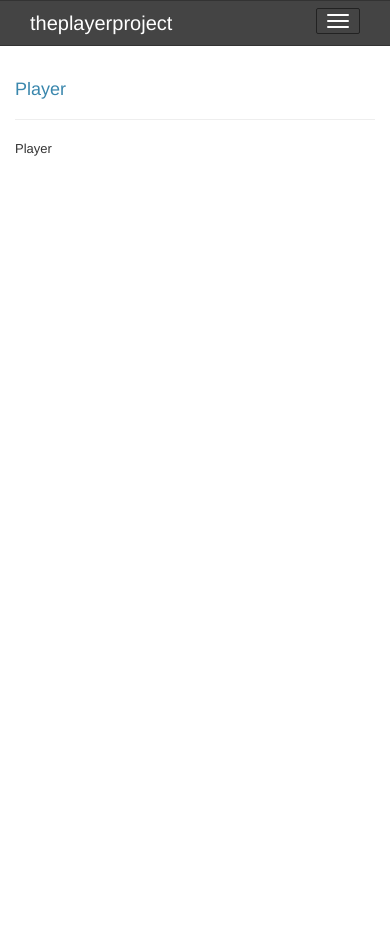
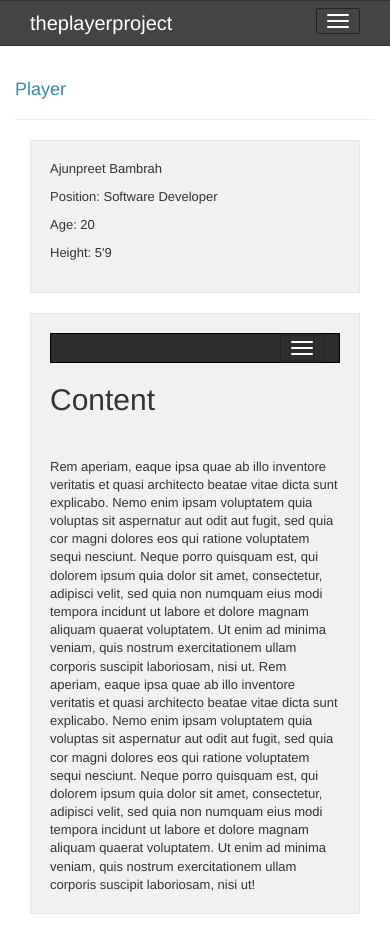
Before and after one commit to kirushanths/playerproject-django, a Django app: template playerproject/playerproject/apps/templates/dashboard/player.html in a window 390 px wide. Before the commit the page ends 156 px from the top, so only its background shows below. Run offline with Django 3.2, Linux system fonts and the light colour scheme; the template is opened without the code that fills it, so the values that code supplies are empty; some libraries are stand-ins or nearby versions.

Commit message:
Layout for Players Page

```diff
--- a/playerproject/playerproject/apps/dashboard/models/record.py
+++ b/playerproject/playerproject/apps/dashboard/models/record.py
@@ -11,6 +11,7 @@ from playerproject.apps.accounts.models import PPUser, PPUserContactInfo
 class PPUserRecord (BaseModel):
     first_name = models.CharField(_('first name'), max_length=50, null=True, blank=True)
     last_name = models.CharField(_('last name'), max_length=50, null=True, blank=True)
+    birthday = models.DateField(null=True, blank=True)
 
     contact_info = models.ForeignKey(
         PPUserContactInfo,
--- a/playerproject/playerproject/apps/dashboard/models/stats.py
+++ b/playerproject/playerproject/apps/dashboard/models/stats.py
@@ -10,6 +10,9 @@ from playerproject.libs.model.models import BaseModel
 
 class PPPlayerStats (BaseModel):
     POSITION_NOT_SPECIFIED = 'not_specified'
+    height_feet = models.IntegerField(null=True, blank=True)
+    height_inches = models.IntegerField(null=True, blank=True)
+
 
     class Meta:
         app_label = 'dashboard'
--- a/playerproject/playerproject/apps/dashboard/views.py
+++ b/playerproject/playerproject/apps/dashboard/views.py
@@ -63,4 +63,6 @@ def manager_add(request):
 
 @login_required
 def player(request, player_id):
-    return render(request, 'dashboard/player.html')
+    basicinfo =  PPUserRecord.objects.get(id = player_id)
+    stats = PPPlayerStats.objects.get(id = player_id)
+    return render(request, 'dashboard/player.html', {'basicinfo' : basicinfo, 'stats': stats} )
--- a/playerproject/playerproject/apps/templates/dashboard/player.html
+++ b/playerproject/playerproject/apps/templates/dashboard/player.html
@@ -1,6 +1,7 @@
 {% extends "base/_layout_standard.html" %}
 {% load staticfiles i18n %}
 {% load bootstrap %}
+
 
 {% block header_title %}
 	Player
@@ -8,6 +9,65 @@
 
 {% block main %}
 
-Player
+<div class="container">
+	<div class="row">
+  			<div class="col-md-3">
+              <div class="well">
+		        <p>Ajunpreet Bambrah</p>
+		        <p>Position: Software Developer</p>
+		        <p>Age: 20</p>
+		        <p>Height: 5'9</p>
+              </div>
+      		</div>
+      		<div class="col-md-8">
+      			<div class="well">
+      			<!-- NAVBAR BEGINS -->
+        <div class="navbar navbar-default">
+          <div class="container">
+            <div class="navbar-header">
+              <!-- Iphone Button -->
+              <button type="button" class="navbar-toggle" data-toggle="collapse" data-target=".navbar-collapse">
+                <span class="sr-only">Toggle navigation</span><span class="icon-bar"></span><span class="icon-bar"></span><span class="icon-bar"></span>
+              </button>
+              <!-- Brand Name -->
+            </div>
+            <div class="collapse navbar-collapse">
+              <ul class="nav navbar-nav">
+                <li class="active">
+                  <a href="#">Home</a>
+                </li>
+                <li>
+                  <a href="#">About</a>
+                </li>
+                <li>
+                  <a href="#">Contact</a>
+                </li>
+              </ul>
+            </div>
+          </div>
+        </div>
+        <!-- NAVBAR ENDS -->
+
+              	<h2>Content</h2>
+
+
+
+
+              	<hr class="col-md-12">
+              	Rem aperiam, eaque ipsa quae ab illo inventore veritatis et quasi architecto beatae vitae
+                dicta sunt explicabo. Nemo enim ipsam voluptatem quia voluptas sit aspernatur aut odit aut fugit, sed quia cor magni dolores
+                eos qui ratione voluptatem sequi nesciunt. Neque porro quisquam est, qui dolorem ipsum quia dolor sit amet, consectetur, adipisci velit,
+                sed quia non numquam eius modi tempora incidunt ut labore et dolore magnam aliquam quaerat voluptatem.
+                Ut enim ad minima veniam, quis nostrum exercitationem ullam corporis suscipit laboriosam, nisi ut.
+              	Rem aperiam, eaque ipsa quae ab illo inventore veritatis et quasi architecto beatae vitae
+                dicta sunt explicabo. Nemo enim ipsam voluptatem quia voluptas sit aspernatur aut odit aut fugit, sed quia cor magni dolores
+                eos qui ratione voluptatem sequi nesciunt. Neque porro quisquam est, qui dolorem ipsum quia dolor sit amet, consectetur, adipisci velit,
+                sed quia non numquam eius modi tempora incidunt ut labore et dolore magnam aliquam quaerat voluptatem.
+                Ut enim ad minima veniam, quis nostrum exercitationem ullam corporis suscipit laboriosam, nisi ut!
+
+      		</div>
+      	</div>
+  	</div>
+</div>
 
 {% endblock %}
```
Also changed, not shown: playerproject/playerproject/apps/dashboard/migrations/0002_auto__add_field_ppuserrecord_birthday.py (added), playerproject/playerproject/apps/dashboard/migrations/0003_auto__add_field_ppplayerstats_height.py (added), playerproject/playerproject/apps/dashboard/migrations/0004_auto__del_field_ppplayerstats_height__add_field_ppplayerstats_height_f.py (added).
